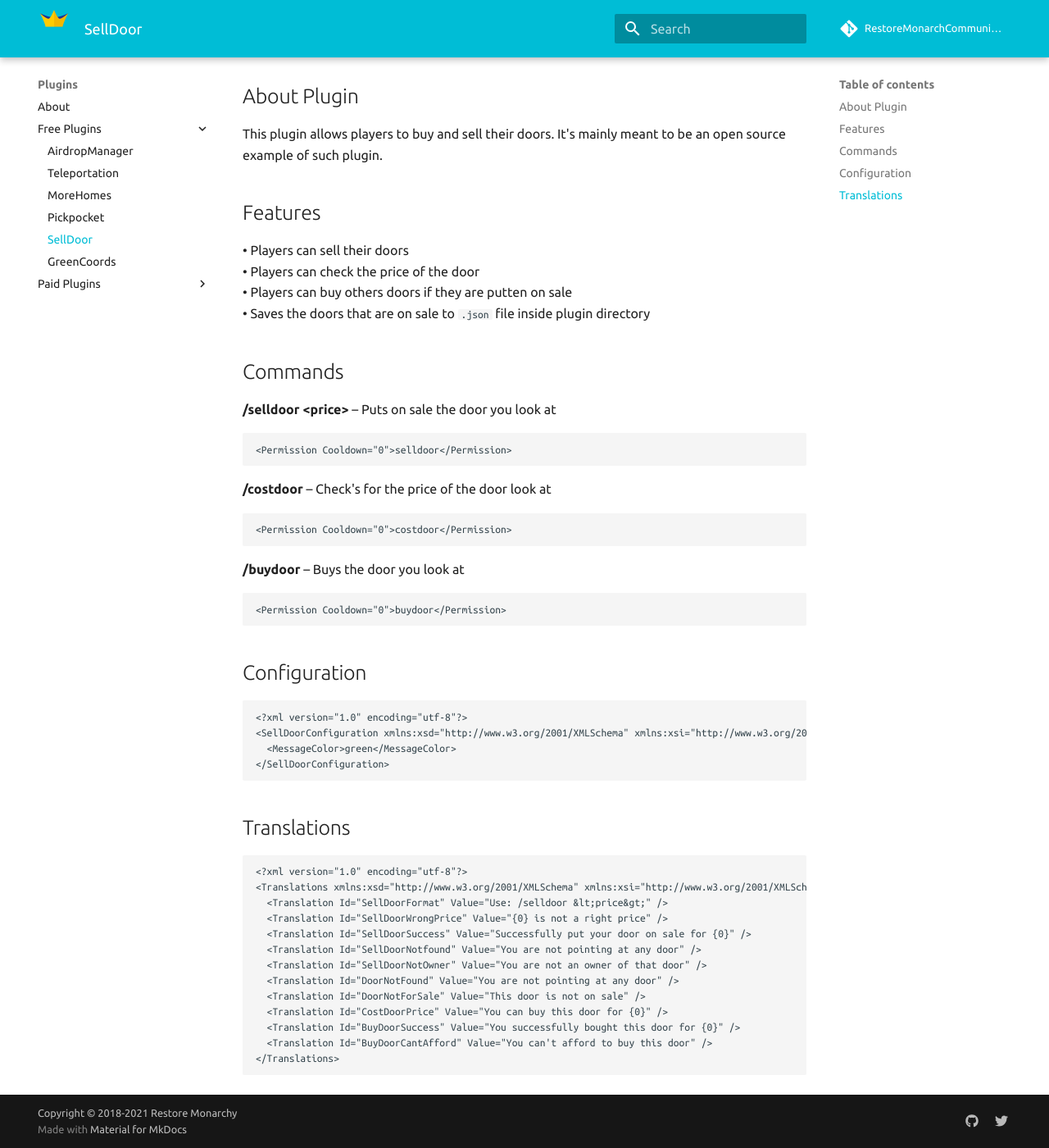
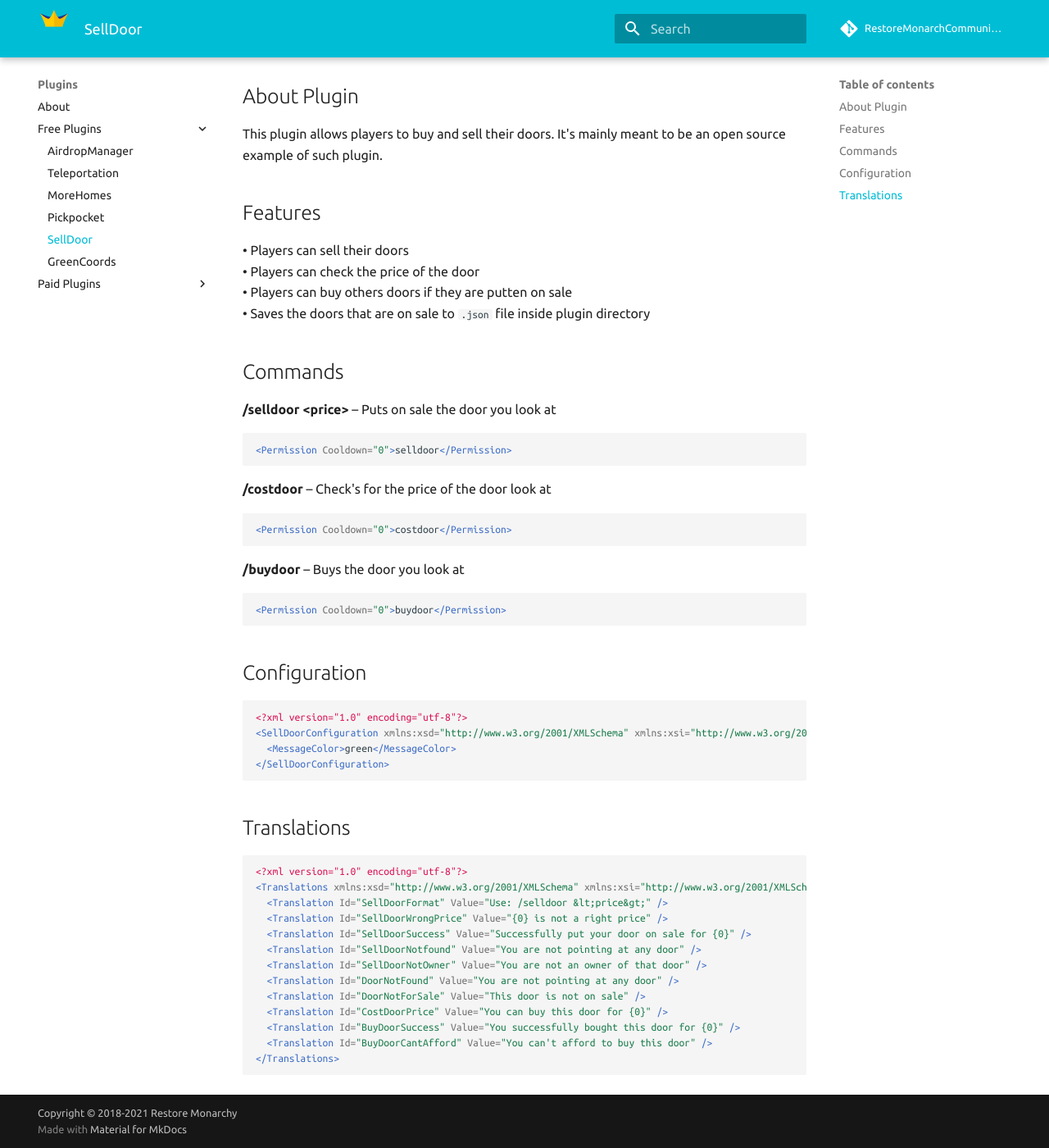
Before and after one commit to RestoreMonarchyCommunity/Documentation, an MkDocs documentation site: the page built from docs/plugins/selldoor.md, in a window 1280 px wide and 1400 px high, scrolled down 547 px. Shown: the whole window at 82% size. Built offline with MkDocs 1.6.1 and Material for MkDocs 9.7.7, drawn with Linux system fonts in a browser that asks for light colours; comment, search, counter and statistics services are not loaded; some of the changed lines change nothing that is shown.

Commit message:
updated mkdocs.yml

```diff
--- a/mkdocs.yml
+++ b/mkdocs.yml
@@ -42,14 +42,12 @@
   search:
     language: 'en, ru'
 
+markdown_extensions:
+  - codehilite
+  - admonition
+  - meta
 
 
-extra:
-  social:
-    - type: 'github'
-      link: 'https://github.com/restoremonarchy'
-    - type: 'twitter'
-      link: 'https://twitter.com/restoremonarchy'
 
 extra_css:
   - 'stylesheets/global.css'
```
